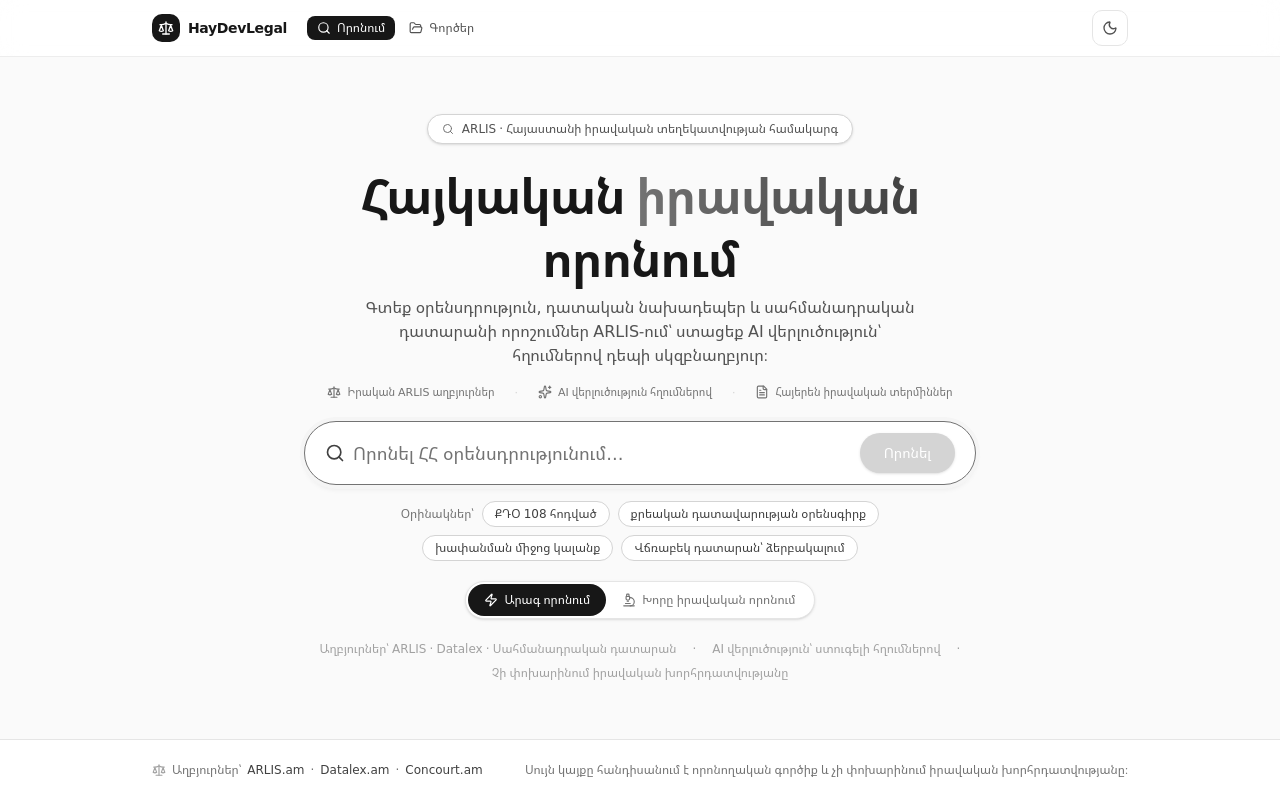
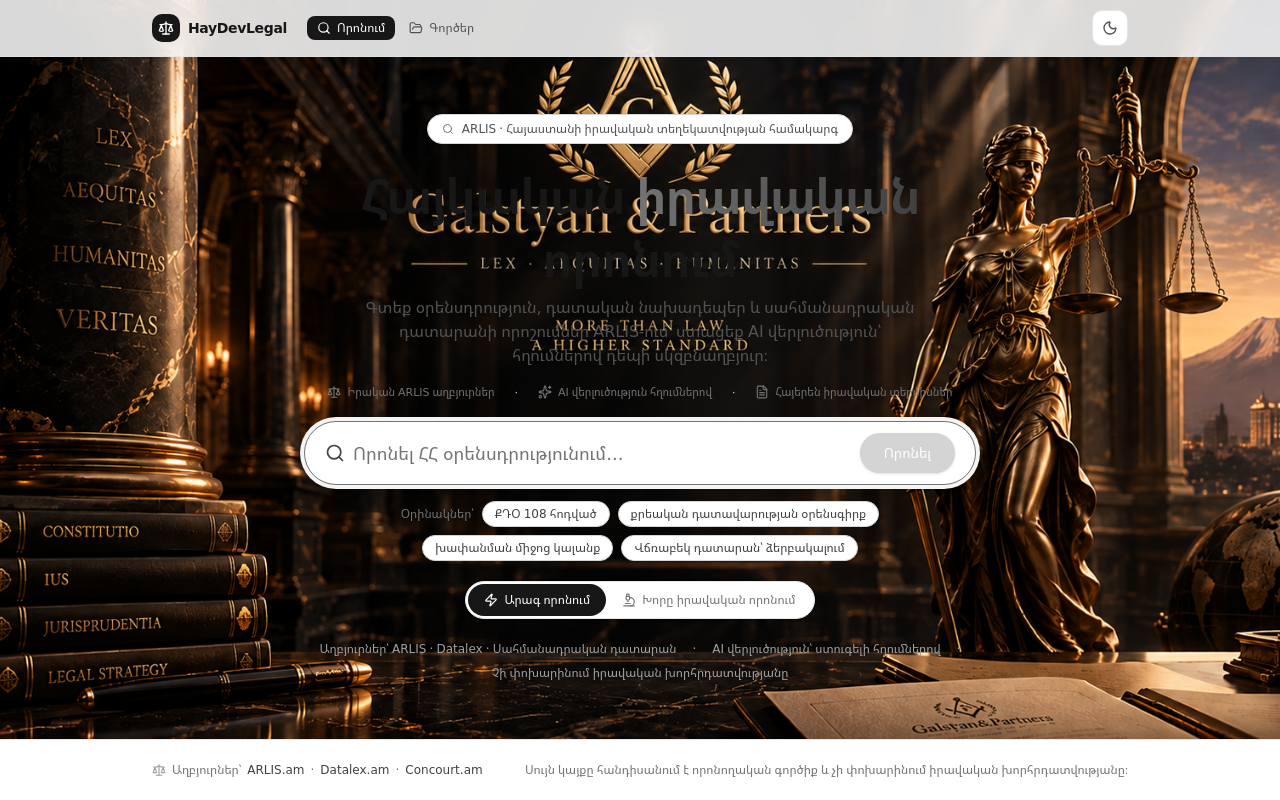
Before and after one commit to HayDev-lab/HayDevLegal, a Next.js app: page / in a window 1280 px wide. Built offline with nearby package versions, Linux system fonts and the light colour scheme.

Commit message:
801a0a5c-c55a-43e8-b058-d3873c0ffd73

```diff
--- a/src/app/page.tsx
+++ b/src/app/page.tsx
@@ -180,7 +180,16 @@
   );
 
   return (
-    <div className="flex min-h-screen flex-col bg-neutral-50 dark:bg-neutral-950">
+    <div
+      className="flex min-h-screen flex-col bg-neutral-50 dark:bg-neutral-950"
+      style={{
+        backgroundImage: "url(/background.png)",
+        backgroundSize: "cover",
+        backgroundPosition: "center",
+        backgroundRepeat: "no-repeat",
+        backgroundAttachment: "fixed",
+      }}
+    >
       {/* Header */}
       <header className="sticky top-0 z-30 border-b border-neutral-200/70 bg-white/85 backdrop-blur-md dark:border-neutral-800/70 dark:bg-neutral-950/85">
         <div className="mx-auto flex h-14 max-w-5xl items-center gap-3 px-4 sm:px-6">
```
Also changed, not shown: public/background.png (added), 1 other file (tests, documents, lock files or other folders).
